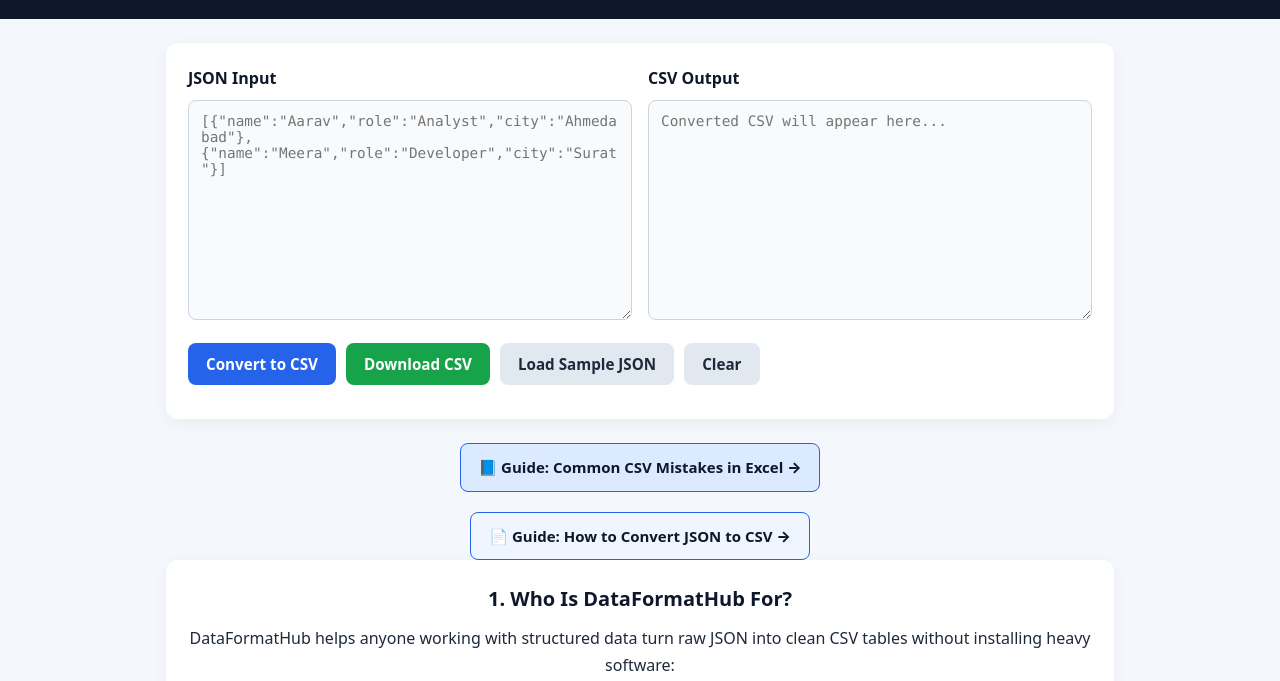
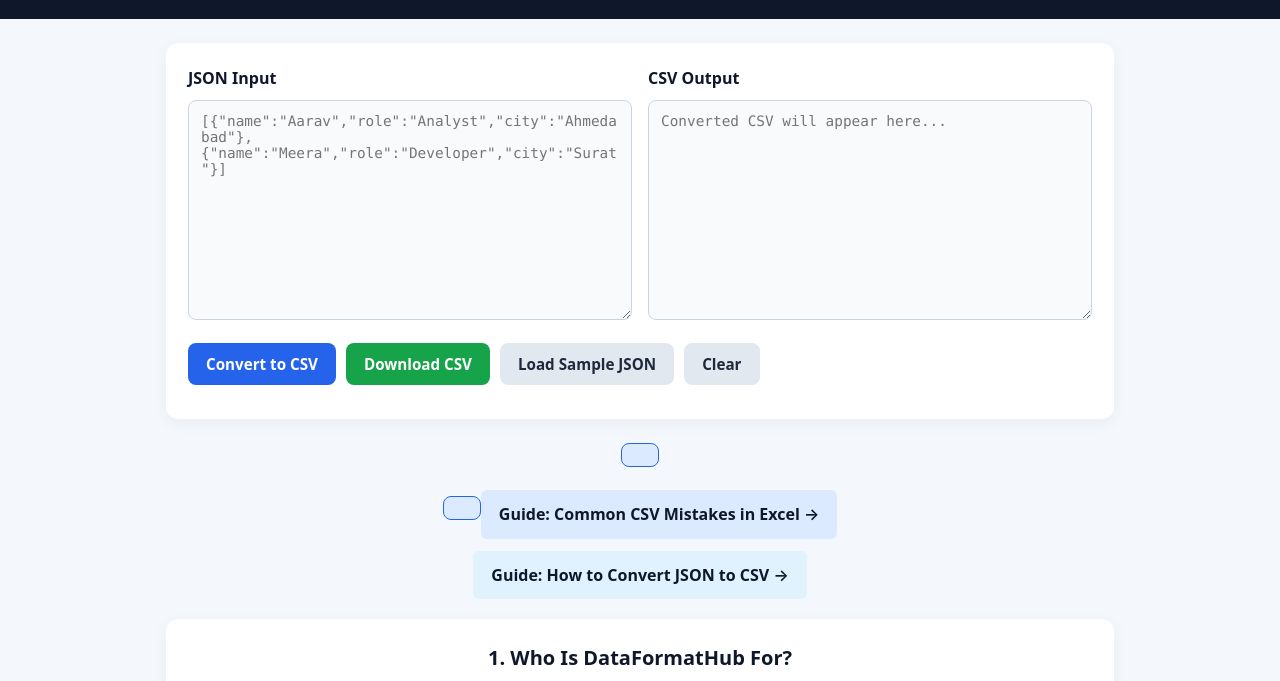
Before and after one commit to dataformathub/dataformathub, a plain HTML site: page index.html in a window 1280 px wide. Shown: the part 105-786 px from the top of the page. Drawn offline with Linux system fonts and the light colour scheme.

Commit message:
Update index.html

```diff
--- a/index.html
+++ b/index.html
@@ -195,13 +195,12 @@
     </section>
      <div style="text-align: center; margin: 16px 0 20px;">
   <a href="guide.html" style="display: inline-block; padding: 11px 18px; background: #dbeafe; color: #0f172a; border: 1.5px solid #2563eb; border-radius: 8px; text-decoration: none; font-weight: 800; font-size: 15px;">
-    📘 Guide: Common CSV Mistakes in Excel →
-  </a>
+<div style="text-align: center; margin: 16px 0 12px;">
+  <a href="guide.html" style="display: inline-block; padding: 11px 18px; background: #dbeafe; color: #0f172a; border-radius: 6px; text-decoration: none; font-weight: 600;">Guide: Common CSV Mistakes in Excel →</a>
 </div>
-   <div style="text-align: center; margin: 12px 0 20px;">
-  <a href="json-to-csv-guide.html" style="display: inline-block; padding: 11px 18px; background: #eff6ff; color: #0f172a; border: 1.5px solid #2563eb; border-radius: 8px; text-decoration: none; font-weight: 800; font-size: 15px;">
-    📄 Guide: How to Convert JSON to CSV →
-  </a>
+<div style="text-align: center; margin: 0 0 20px;">
+  <a href="json-to-csv-guide.html" style="display: inline-block; padding: 11px 18px; background: #e0f2fe; color: #0f172a; border-radius: 6px; text-decoration: none; font-weight: 600;">Guide: How to Convert JSON to CSV →</a>
+</div>
     <!-- Who Is This Site For -->
     <section class="info-section">
       <h2>1. Who Is DataFormatHub For?</h2>
```
